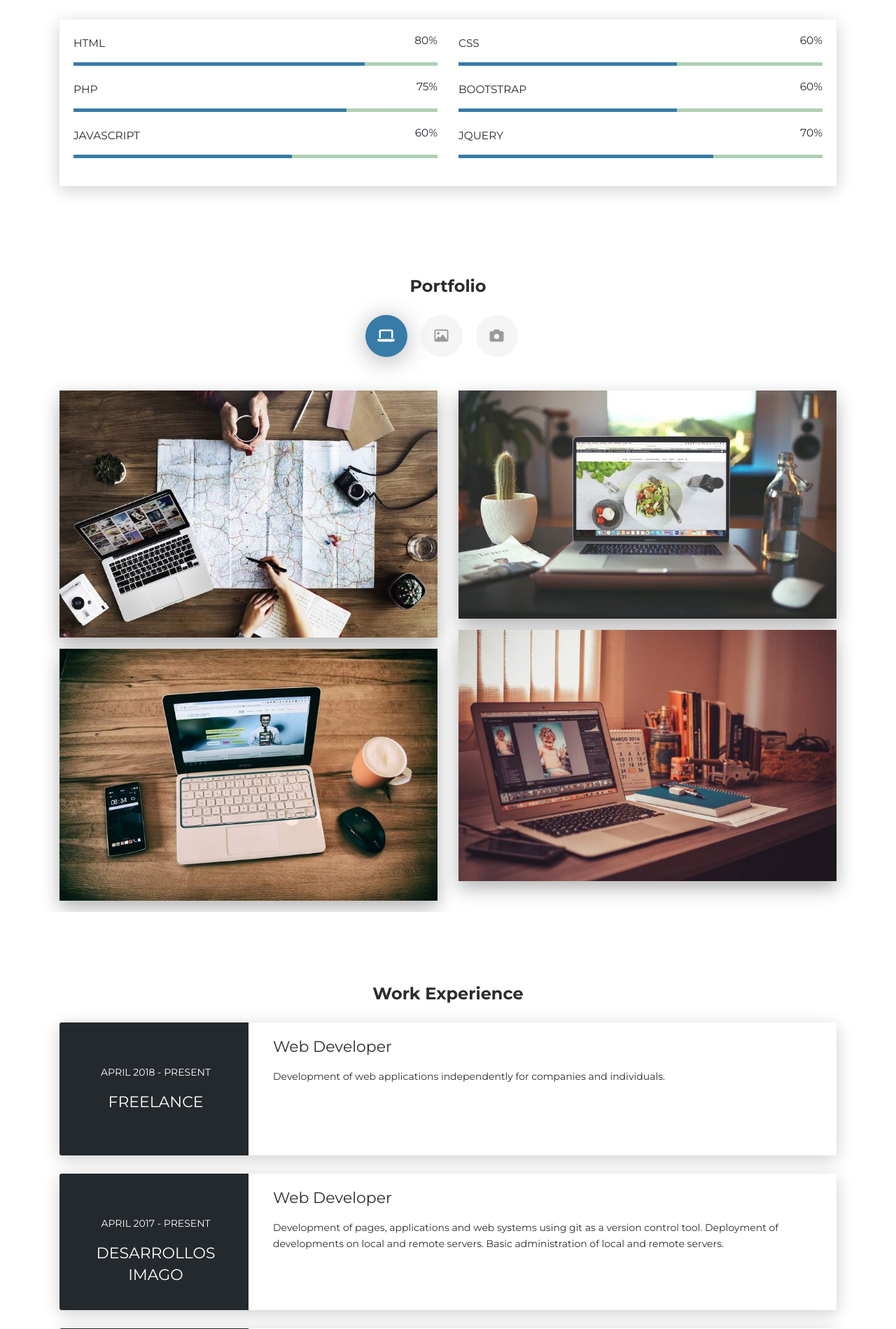
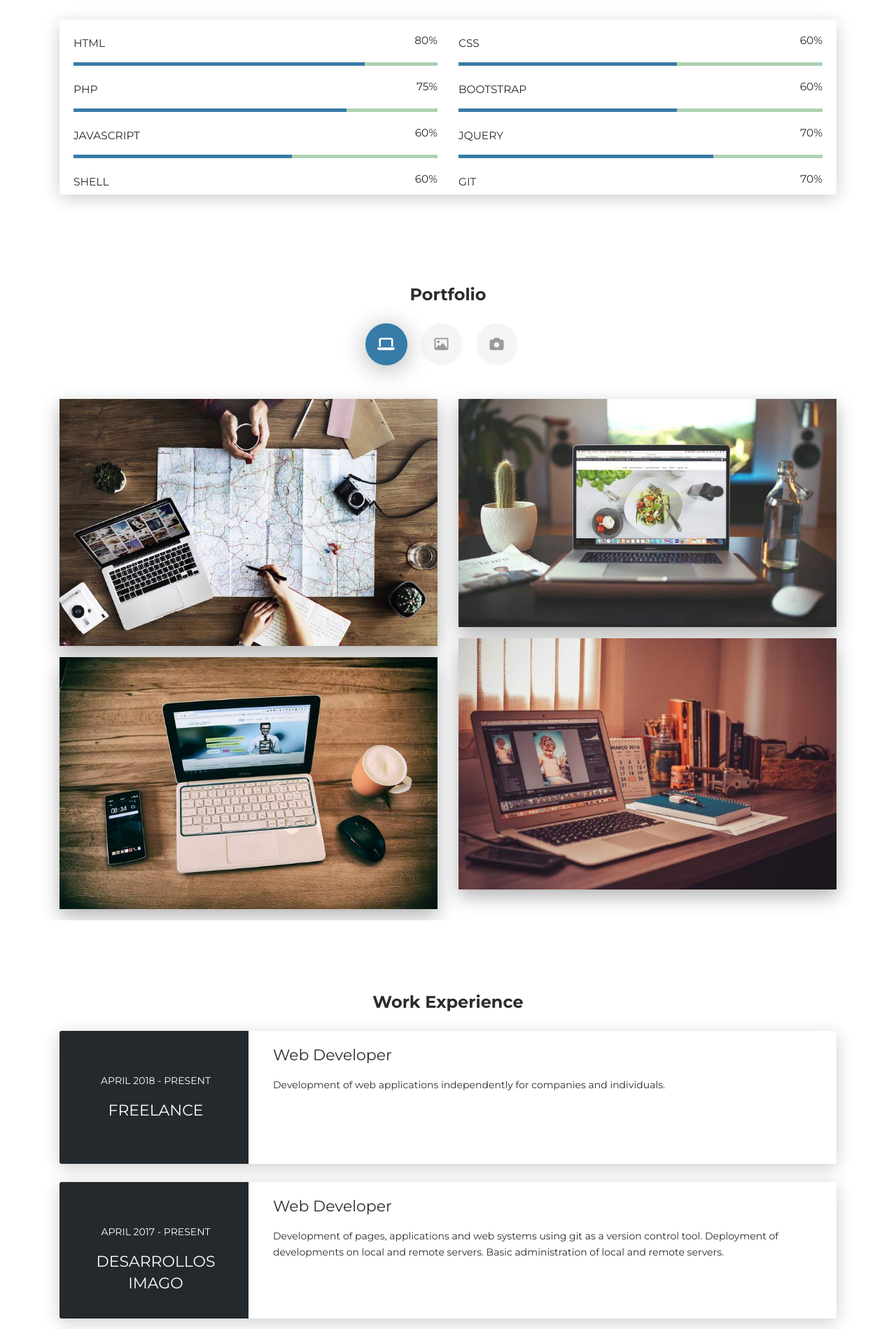
Before and after one commit to jsolorzano/mi-curriculum, a PHP site: page / in a window 1280 px wide. Shown: the part 1036-2935 px from the top of the page at 70% size. Run offline with PHP 8.4, Linux system fonts and the light colour scheme; some libraries are stand-ins or nearby versions.

Commit message:
Inclusión de nuevos 'Skills', aplicando 'scroll' sobre la capa contenedora.

```diff
--- a/php/views/skill.php
+++ b/php/views/skill.php
@@ -2,7 +2,7 @@
   <div class="container">
     <div class="h4 text-center mb-4 title"><?php echo $lang['titles']['professional_skills']; ?></div>
     <div class="card" data-aos="fade-up" data-aos-anchor-placement="top-bottom">
-      <div class="card-body">
+      <div class="card-body" style="height: 250px;overflow-y: scroll;">
         <div class="row">
           <div class="col-md-6">
             <div class="progress-container progress-primary"><span class="progress-badge">HTML</span>
@@ -51,6 +51,70 @@
             </div>
           </div>
         </div>
+        <div class="row">
+          <div class="col-md-6">
+            <div class="progress-container progress-primary"><span class="progress-badge">SHELL</span>
+              <div class="progress">
+                <div class="progress-bar progress-bar-primary" data-aos="progress-full" data-aos-offset="10" data-aos-duration="2000" role="progressbar" aria-valuenow="60" aria-valuemin="0" aria-valuemax="100" style="width: 60%;"></div><span class="progress-value">60%</span>
+              </div>
+            </div>
+          </div>
+          <div class="col-md-6">
+            <div class="progress-container progress-primary"><span class="progress-badge">GIT</span>
+              <div class="progress">
+                <div class="progress-bar progress-bar-primary" data-aos="progress-full" data-aos-offset="10" data-aos-duration="2000" role="progressbar" aria-valuenow="60" aria-valuemin="0" aria-valuemax="100" style="width: 70%;"></div><span class="progress-value">70%</span>
+              </div>
+            </div>
+          </div>
+        </div>
+        <div class="row">
+          <div class="col-md-6">
+            <div class="progress-container progress-primary"><span class="progress-badge">GITHUB</span>
+              <div class="progress">
+                <div class="progress-bar progress-bar-primary" data-aos="progress-full" data-aos-offset="10" data-aos-duration="2000" role="progressbar" aria-valuenow="60" aria-valuemin="0" aria-valuemax="100" style="width: 60%;"></div><span class="progress-value">60%</span>
+              </div>
+            </div>
+          </div>
+          <div class="col-md-6">
+            <div class="progress-container progress-primary"><span class="progress-badge">GITLAB</span>
+              <div class="progress">
+                <div class="progress-bar progress-bar-primary" data-aos="progress-full" data-aos-offset="10" data-aos-duration="2000" role="progressbar" aria-valuenow="60" aria-valuemin="0" aria-valuemax="100" style="width: 70%;"></div><span class="progress-value">70%</span>
+              </div>
+            </div>
+          </div>
+        </div>
+        <div class="row">
+          <div class="col-md-6">
+            <div class="progress-container progress-primary"><span class="progress-badge">AJAX</span>
+              <div class="progress">
+                <div class="progress-bar progress-bar-primary" data-aos="progress-full" data-aos-offset="10" data-aos-duration="2000" role="progressbar" aria-valuenow="60" aria-valuemin="0" aria-valuemax="100" style="width: 60%;"></div><span class="progress-value">60%</span>
+              </div>
+            </div>
+          </div>
+          <div class="col-md-6">
+            <div class="progress-container progress-primary"><span class="progress-badge">SQL</span>
+              <div class="progress">
+                <div class="progress-bar progress-bar-primary" data-aos="progress-full" data-aos-offset="10" data-aos-duration="2000" role="progressbar" aria-valuenow="60" aria-valuemin="0" aria-valuemax="100" style="width: 70%;"></div><span class="progress-value">70%</span>
+              </div>
+            </div>
+          </div>
+        </div>
+        <div class="row">
+          <div class="col-md-6">
+            <div class="progress-container progress-primary"><span class="progress-badge">MYSQL</span>
+              <div class="progress">
+                <div class="progress-bar progress-bar-primary" data-aos="progress-full" data-aos-offset="10" data-aos-duration="2000" role="progressbar" aria-valuenow="60" aria-valuemin="0" aria-valuemax="100" style="width: 60%;"></div><span class="progress-value">60%</span>
+              </div>
+            </div>
+          </div>
+          <div class="col-md-6">
+            <div class="progress-container progress-primary"><span class="progress-badge">POSTGRESQL</span>
+              <div class="progress">
+                <div class="progress-bar progress-bar-primary" data-aos="progress-full" data-aos-offset="10" data-aos-duration="2000" role="progressbar" aria-valuenow="60" aria-valuemin="0" aria-valuemax="100" style="width: 70%;"></div><span class="progress-value">70%</span>
+              </div>
+            </div>
+          </div>
+        </div>
       </div>
     </div>
   </div>
```
